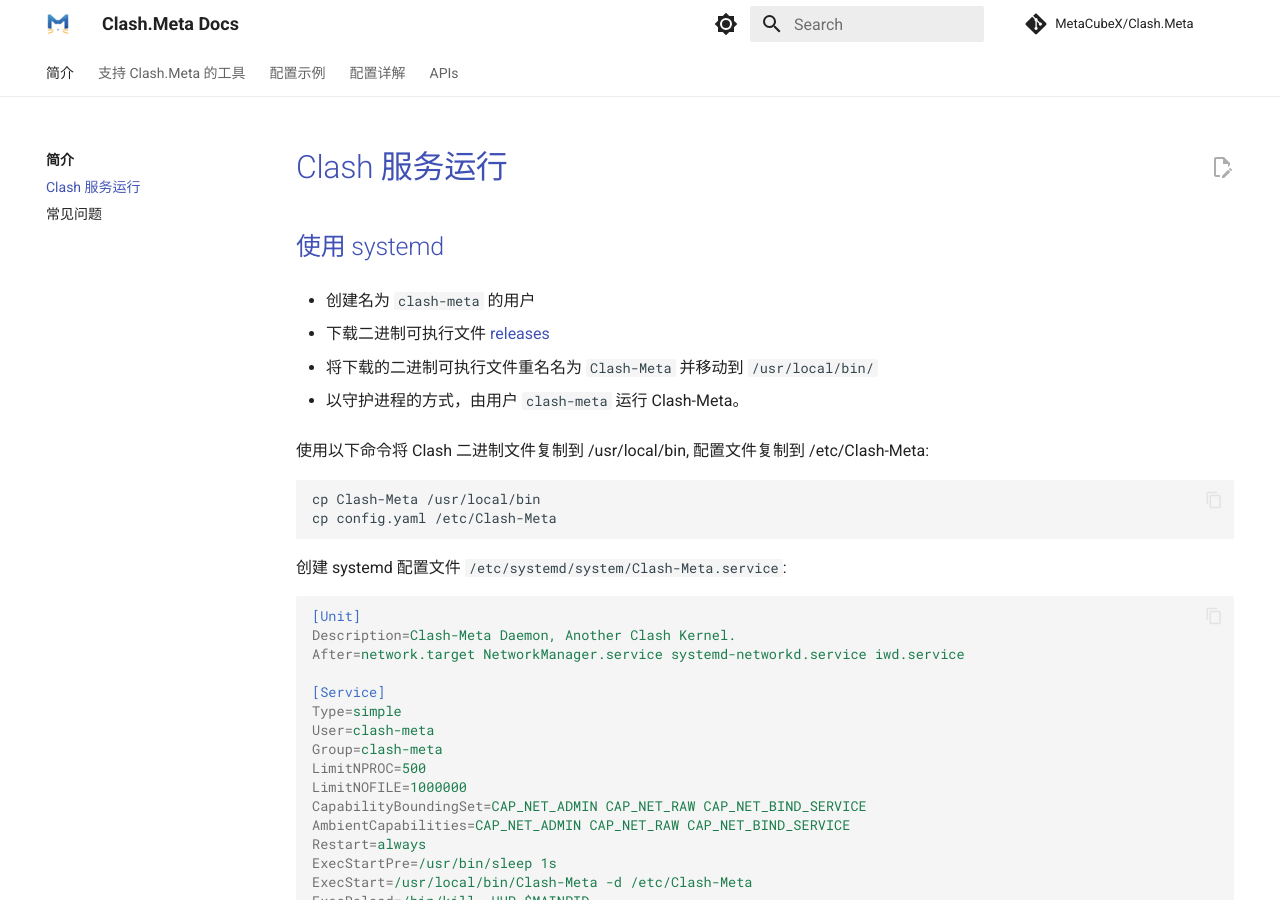
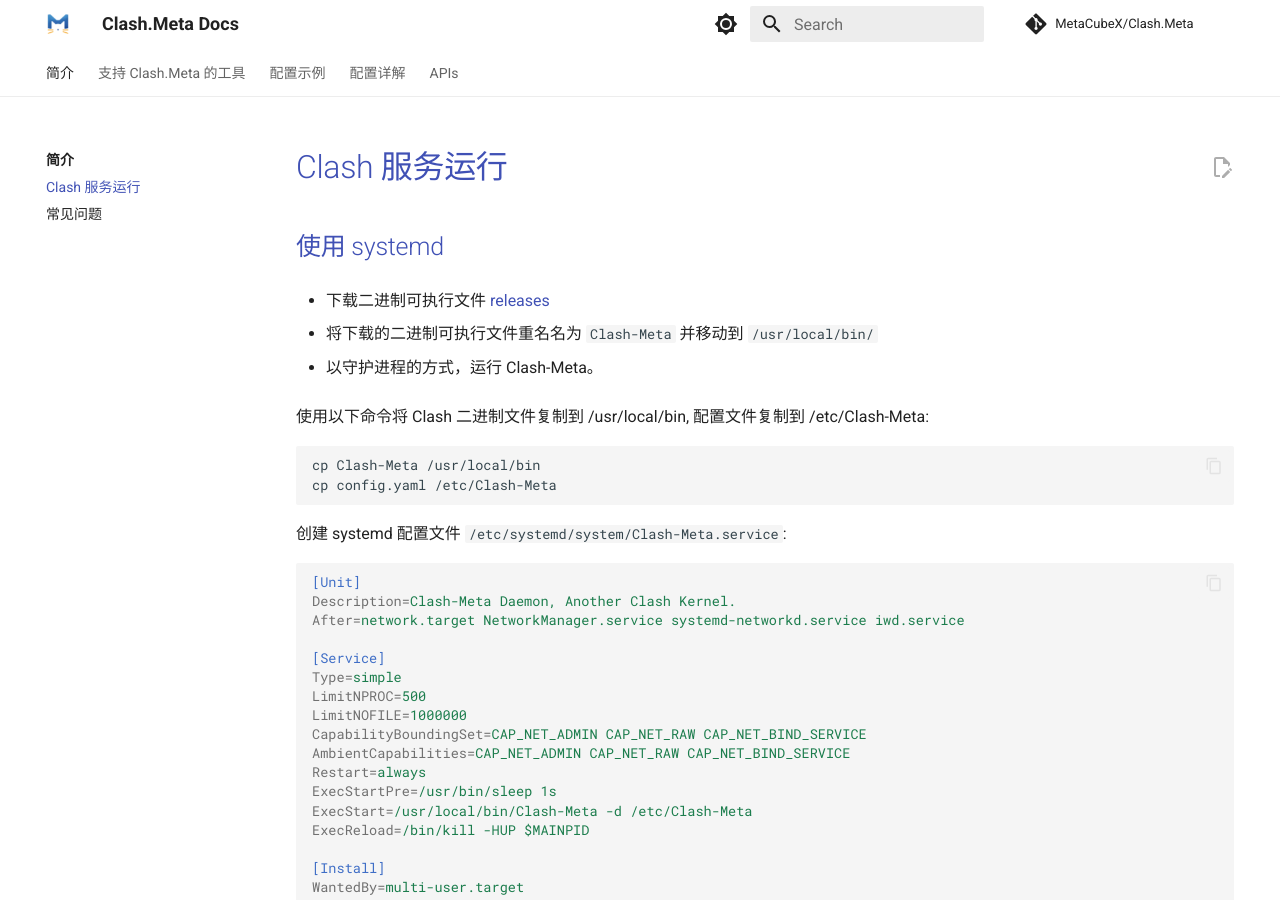
Before and after one commit to MetaCubeX/Meta-Docs, an MkDocs documentation site: the page built from docs/startup/service/index.md, in a window 1280 px wide and 900 px high. Built offline with MkDocs 1.6.1 and Material for MkDocs 9.7.7, drawn with Linux system fonts in a browser that asks for light colours; comment, search, counter and statistics services are not loaded.

Commit message:
Update index.md

```diff
--- a/docs/startup/service/index.md
+++ b/docs/startup/service/index.md
@@ -8,13 +8,11 @@ hide:
 
 ## 使用 systemd
 
-- 创建名为 `clash-meta` 的用户
-
 - 下载二进制可执行文件 [releases](https://github.com/MetaCubeX/Clash.Meta/releases)
 
 - 将下载的二进制可执行文件重名名为 `Clash-Meta` 并移动到 `/usr/local/bin/`
 
-- 以守护进程的方式，由用户 `clash-meta` 运行 Clash-Meta。
+- 以守护进程的方式，运行 Clash-Meta。
 
 使用以下命令将 Clash 二进制文件复制到 /usr/local/bin, 配置文件复制到 /etc/Clash-Meta:
 
@@ -32,8 +30,6 @@ After=network.target NetworkManager.service systemd-networkd.service iwd.service
 
 [Service]
 Type=simple
-User=clash-meta
-Group=clash-meta
 LimitNPROC=500
 LimitNOFILE=1000000
 CapabilityBoundingSet=CAP_NET_ADMIN CAP_NET_RAW CAP_NET_BIND_SERVICE
```
